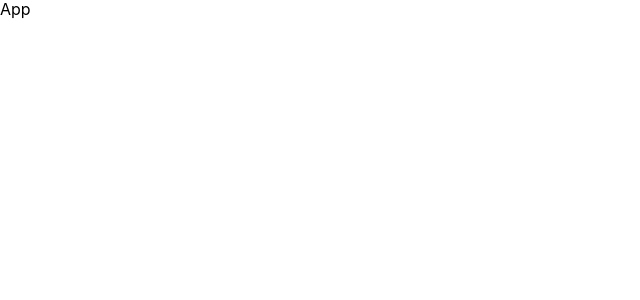
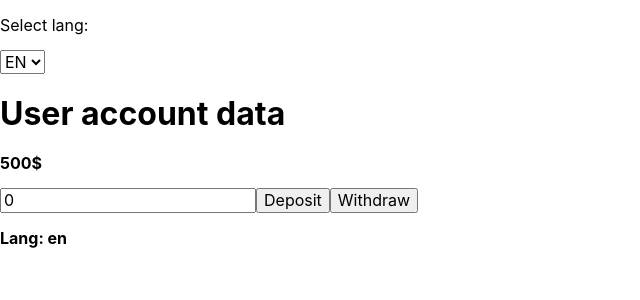
Before and after one commit to luxplanjay/react-88, a React (Create React App) app: page / in a window 1280 px wide. Shown: the top 300 px of the page, without its empty margins (0-640 px from the left). Built offline with nearby package versions, Linux system fonts and the light colour scheme.

Commit message:
add examples

```diff
--- a/package.json
+++ b/package.json
@@ -4,6 +4,7 @@
   "private": true,
   "homepage": "",
   "dependencies": {
+    "@redux-devtools/extension": "^3.2.5",
     "@testing-library/jest-dom": "^5.16.3",
     "@testing-library/react": "^12.1.4",
     "@testing-library/user-event": "^13.5.0",
@@ -17,8 +18,10 @@
     "react-icons": "^4.11.0",
     "react-loader-spinner": "^5.4.5",
     "react-modal": "^3.16.1",
+    "react-redux": "^8.1.3",
     "react-router-dom": "^6.17.0",
     "react-scripts": "5.0.1",
+    "redux": "^4.2.1",
     "styled-components": "^6.0.8",
     "web-vitals": "^2.1.3",
     "yup": "^1.3.2"
--- /dev/null
+++ b/src/components/Account.js
@@ -0,0 +1,25 @@
+import { useState } from 'react';
+import { useDispatch, useSelector } from 'react-redux';
+import { deposit, withdraw } from 'redux/accountSlice';
+
+export const Account = () => {
+  const dispatch = useDispatch();
+  const balance = useSelector(state => state.account.balance);
+
+  const [value, setValue] = useState(0);
+
+  return (
+    <div>
+      <p>
+        <b>{balance}$</b>
+      </p>
+      <input
+        type="number"
+        value={value}
+        onChange={e => setValue(Number(e.target.value))}
+      />
+      <button onClick={() => dispatch(deposit(value))}>Deposit</button>
+      <button onClick={() => dispatch(withdraw(value))}>Withdraw</button>
+    </div>
+  );
+};
--- a/src/components/App.js
+++ b/src/components/App.js
@@ -1,3 +1,18 @@
+import { useSelector } from 'react-redux';
+import { Account } from './Account';
+import { LangSwitcher } from './LangSwitcher';
+
 export const App = () => {
-  return <div>App</div>;
+  const lang = useSelector(state => state.locale.lang);
+
+  return (
+    <div>
+      <LangSwitcher />
+      <h1>User account data</h1>
+      <Account />
+      <p>
+        <b>Lang: {lang}</b>
+      </p>
+    </div>
+  );
 };
--- /dev/null
+++ b/src/components/LangSwitcher.js
@@ -0,0 +1,20 @@
+import { useDispatch, useSelector } from 'react-redux';
+import { changeLang } from 'redux/localeSlice';
+
+export const LangSwitcher = () => {
+  const dispatch = useDispatch();
+  const lang = useSelector(state => state.locale.lang);
+
+  const handleChange = e => dispatch(changeLang(e.target.value));
+
+  return (
+    <div>
+      <p>Select lang:</p>
+      <select value={lang} onChange={handleChange}>
+        <option value="uk">UK</option>
+        <option value="pl">PL</option>
+        <option value="en">EN</option>
+      </select>
+    </div>
+  );
+};
--- a/src/index.js
+++ b/src/index.js
@@ -4,6 +4,8 @@ import { App } from 'components/App';
 import { BrowserRouter } from 'react-router-dom';
 import { ThemeProvider } from 'styled-components';
 import { GlobalStyle } from 'components/GlobalStyle';
+import { Provider } from 'react-redux';
+import { store } from 'redux/store';
 
 const theme = {
   colors: {
@@ -24,11 +26,13 @@ const theme = {
 
 ReactDOM.createRoot(document.getElementById('root')).render(
   <React.StrictMode>
+    <Provider store={store}>
       <BrowserRouter>
         <ThemeProvider theme={theme}>
           <App />
           <GlobalStyle />
         </ThemeProvider>
       </BrowserRouter>
+    </Provider>
   </React.StrictMode>
 );
--- /dev/null
+++ b/src/redux/accountSlice.js
@@ -0,0 +1,37 @@
+const initialState = {
+  balance: 500,
+  username: 'Jacob',
+};
+
+export const accountReducer = (state = initialState, action) => {
+  switch (action.type) {
+    case 'account/deposit':
+      return {
+        ...state,
+        balance: state.balance + action.payload,
+      };
+
+    case 'account/withdraw':
+      return {
+        ...state,
+        balance: state.balance - action.payload,
+      };
+
+    default:
+      return state;
+  }
+};
+
+export const deposit = value => {
+  return {
+    type: 'account/deposit',
+    payload: value,
+  };
+};
+
+export const withdraw = value => {
+  return {
+    type: 'account/withdraw',
+    payload: value,
+  };
+};
--- /dev/null
+++ b/src/redux/localeSlice.js
@@ -0,0 +1,23 @@
+const initialState = {
+  lang: 'en',
+};
+
+export const localeReducer = (state = initialState, action) => {
+  switch (action.type) {
+    case 'locale/changeLang':
+      return {
+        ...state,
+        lang: action.payload,
+      };
+
+    default:
+      return state;
+  }
+};
+
+export const changeLang = newLang => {
+  return {
+    type: 'locale/changeLang',
+    payload: newLang,
+  };
+};
--- /dev/null
+++ b/src/redux/store.js
@@ -0,0 +1,13 @@
+import { createStore, combineReducers } from 'redux';
+import { devToolsEnhancer } from '@redux-devtools/extension';
+import { accountReducer } from './accountSlice';
+import { localeReducer } from './localeSlice';
+
+const rootReducer = combineReducers({
+  account: accountReducer,
+  locale: localeReducer,
+});
+
+const enhancer = devToolsEnhancer();
+
+export const store = createStore(rootReducer, enhancer);
```
Also changed, not shown: 1 other file (tests, documents, lock files or other folders). Lines whose indentation alone changed are shown as unchanged.
